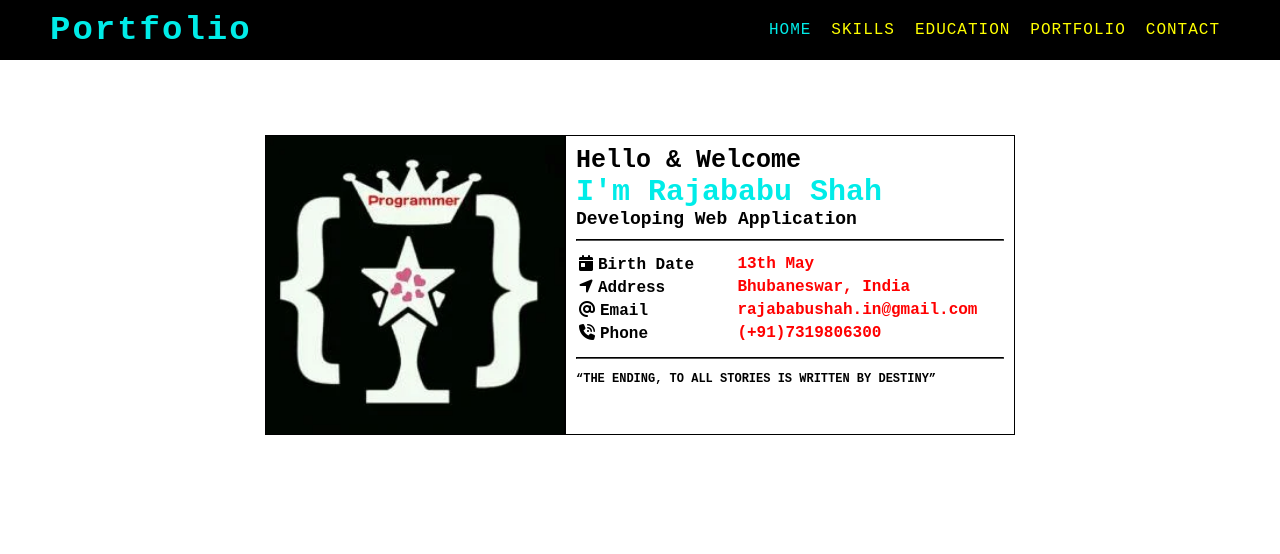
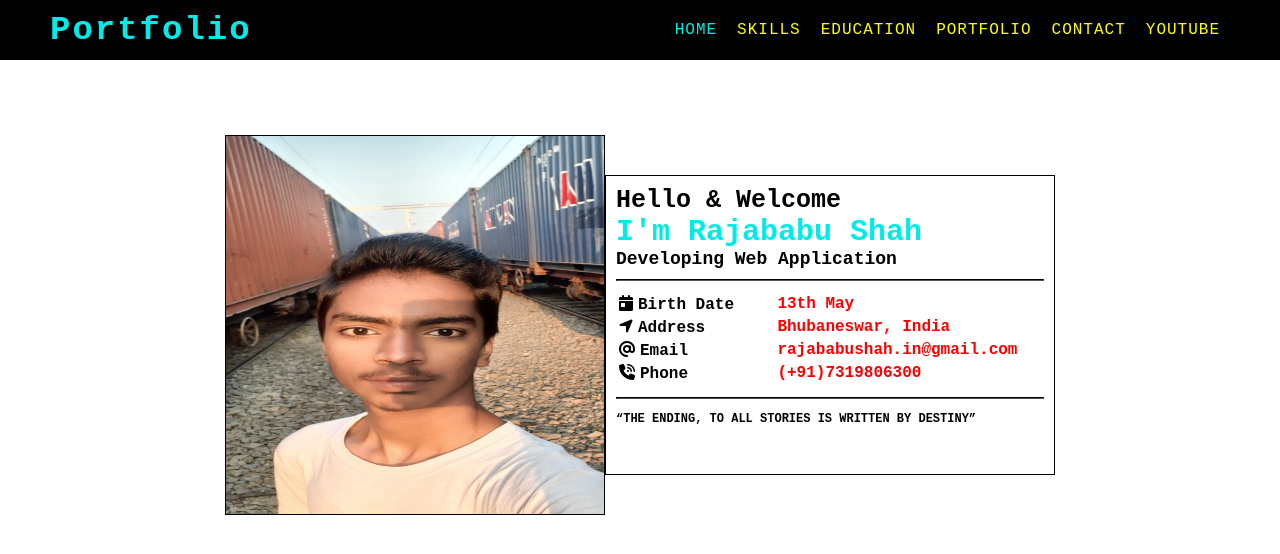
Before and after one commit to r-rajababushah/r-rajababushah, a React (Vite) app: page / in a window 1280 px wide. Shown: the top 554 px of the page. Built offline with nearby package versions, Linux system fonts and the light colour scheme.

Commit message:
minor edit

```diff
--- a/src/App.jsx
+++ b/src/App.jsx
@@ -7,6 +7,7 @@ import Education from './pages/Education/Education';
 import Portfolio from './pages/Portfolio/Portfolio';
 import Contact from './pages/Contact/Contact';
 import "./App.css";
+import Youtube from './pages/Youtube/Youtube';
 
 function App() {
     return (
@@ -18,6 +19,7 @@ function App() {
                     <Route path='/education' element={<Education />} />
                     <Route path='/portfolio' element={<Portfolio />} />
                     <Route path='/contact' element={<Contact />} />
+                    <Route path='/youtube' element={<Youtube />} />
                 </Route>
             </Routes>
         </BrowserRouter>
--- a/src/components/Header/Header.jsx
+++ b/src/components/Header/Header.jsx
@@ -71,6 +71,18 @@ function Header() {
                             CONTACT
                         </NavLink>
                     </li>
+                    <li>
+                        <NavLink
+                            to="/youtube"
+                            style={({ isActive }) => {
+                                return {
+                                    color: isActive ? activeNav : "yellow",
+                                }
+                            }}
+                        >
+                            YOUTUBE
+                        </NavLink>
+                    </li>
                 </ul>
             </nav>
             <Outlet />
--- a/src/pages/Homepage/Home.jsx
+++ b/src/pages/Homepage/Home.jsx
@@ -3,7 +3,7 @@ import "./Home.scss"
 import { Helmet, HelmetProvider } from 'react-helmet-async';
 
 const Home = () => {
-    let imgURL = "/static/profile.webp";
+    let imgURL = "/static/itsme.jpg";
 
     return (
         <div className='Home'>
--- a/src/pages/Homepage/Home.scss
+++ b/src/pages/Homepage/Home.scss
@@ -97,12 +97,8 @@ $redColor: rgb(255, 0, 0);
         }
 
         .profile-card {
-
             #profile-img {
                 border: 1px solid black;
-
-                height: 300px;
-                width: 300px;
                 border: 1px solid black;
                 border-radius: 0;
             }
--- /dev/null
+++ b/src/pages/Youtube/Youtube.jsx
@@ -0,0 +1,10 @@
+import React from 'react';
+import "./Youtube.scss"
+
+function Youtube() {
+    return (
+        <div>Youtube</div>
+    )
+}
+
+export default Youtube;
```
Also changed, not shown: public/static/itsme.jpg (added), src/pages/Youtube/Youtube.scss (added).
